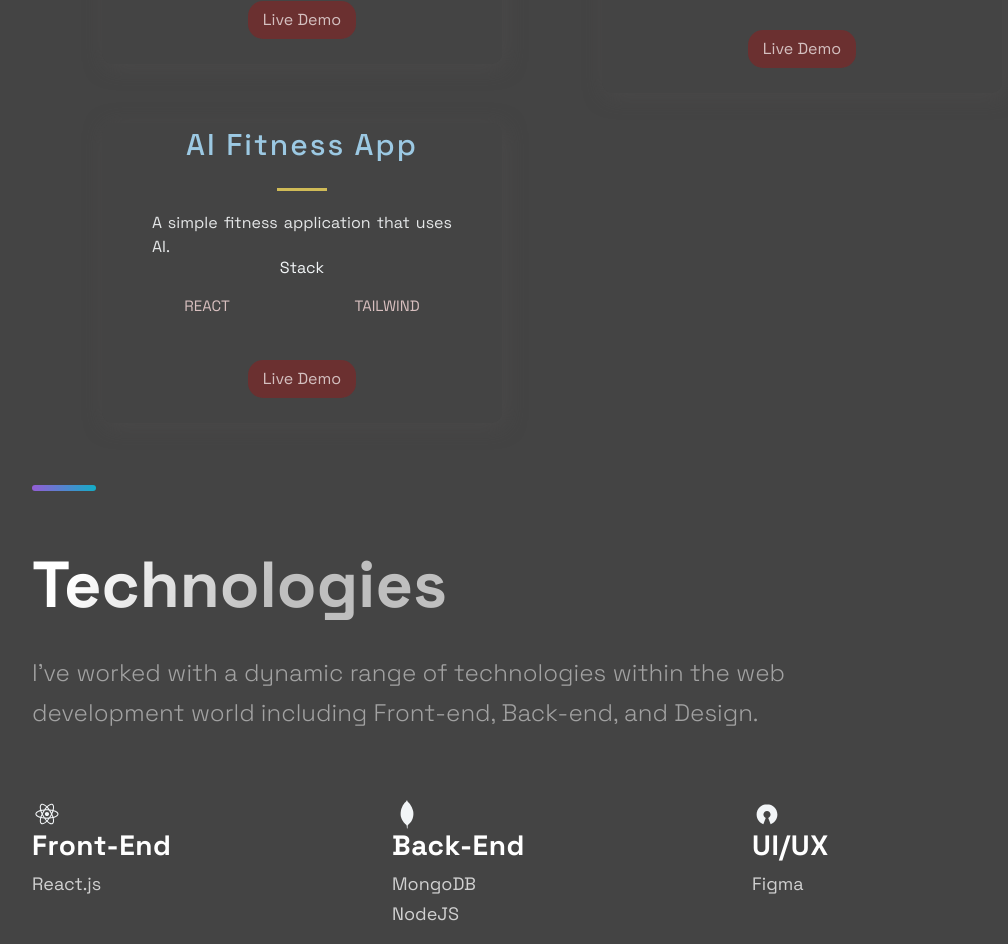
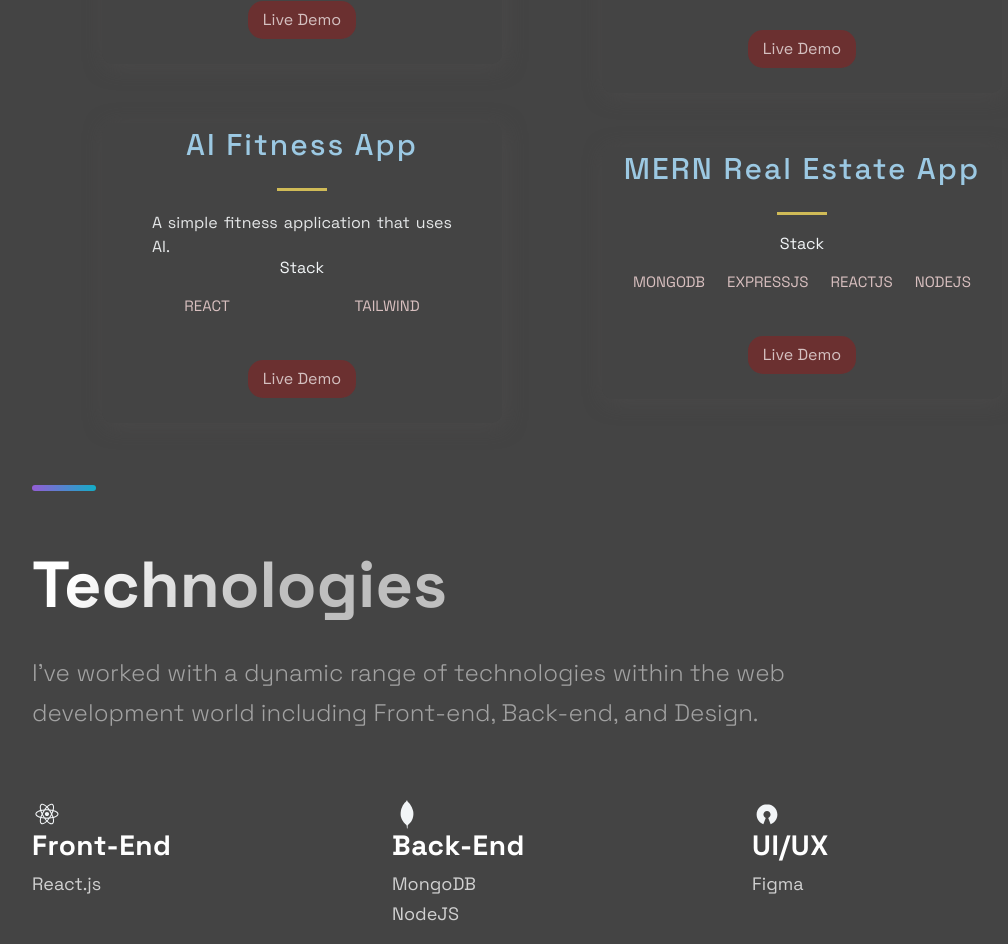
Before and after one commit to normanMatthew/dev, a Next.js app: page / in a window 1280 px wide. Shown: the part 1099-2043 px from the top of the page, without its empty margins (88-1096 px from the left). Built offline with nearby package versions, Linux system fonts and the light colour scheme.

Commit message:
added real estate app client directory

```diff
--- a/src/constants/constants.js
+++ b/src/constants/constants.js
@@ -25,7 +25,14 @@
     tags: ["REACT", "TAILWIND"],
     visit: "https://fitwave.vercel.app/",
     id: 3,
-  }
+  },
+  {
+    title: "MERN Real Estate App",
+    desccription: "A Real Estate App allowing you to search for properties that are available for sale or purchase.",
+    tags: ["MONGODB", "EXPRESSJS", "REACTJS", "NODEJS"],
+    vist: "https://mern-real-estate-app-mauve.vercel.app/",
+    id: 4,
+  },
 ];
 
 export const TimeLineData = [
```
